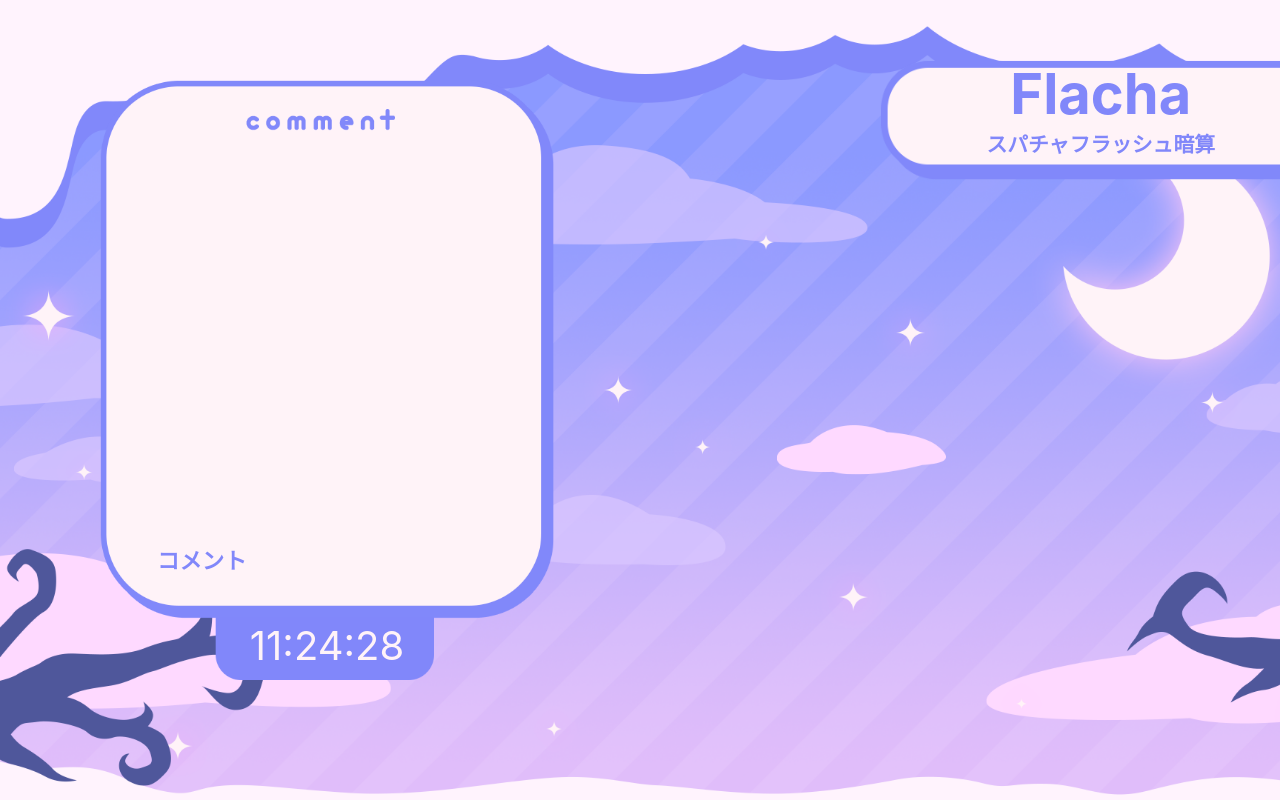
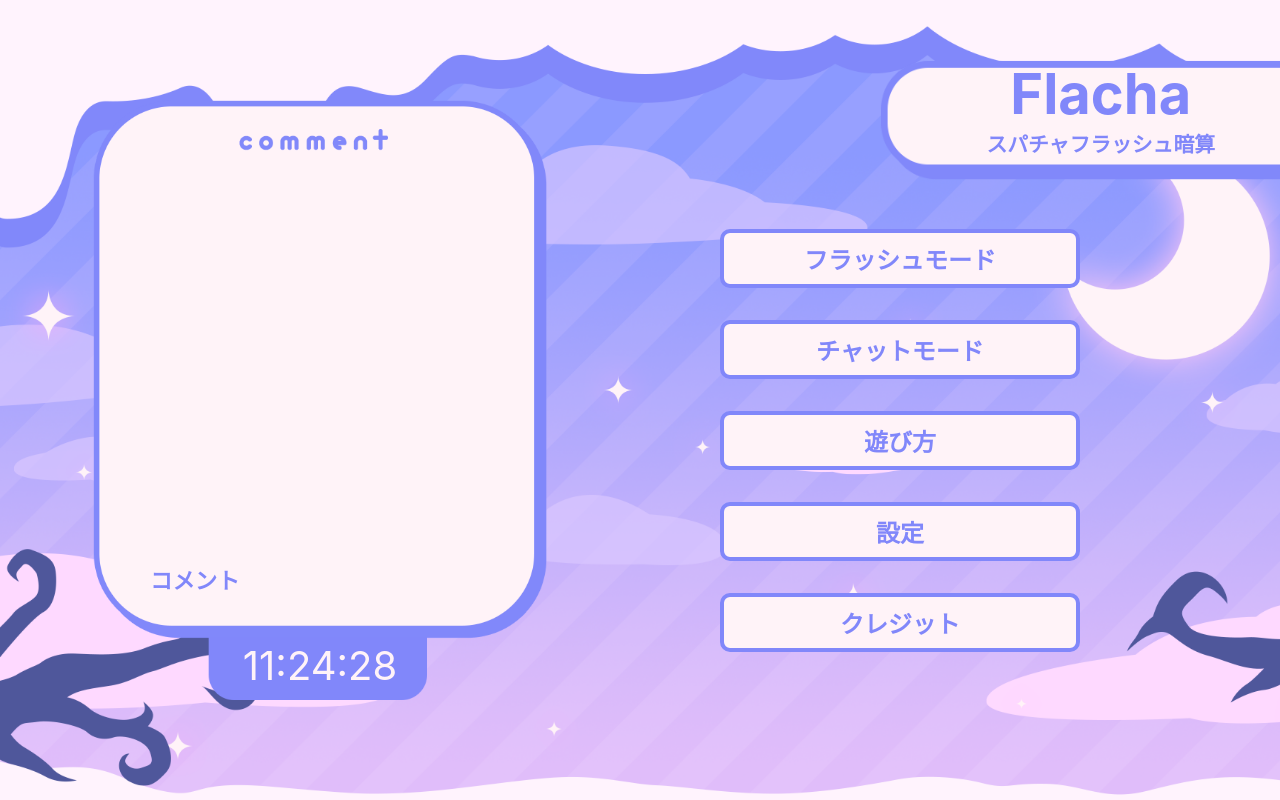
Before and after one commit to yoshi-non/flacha, a Next.js app: page / in a window 1280 px wide. Built offline with nearby package versions, Linux system fonts and the light colour scheme.

Commit message:
change: コンポーネント整理

```diff
--- /dev/null
+++ b/components/home/Button.tsx
@@ -0,0 +1,27 @@
+import Link from 'next/link'
+import React from 'react'
+import styles from '../../styles/Home.module.css'
+
+const Button = () => {
+  return (
+  <div className={styles.btnBox}>
+    <Link href="Flash" className={styles.btnBlock} scroll={false}>
+      フラッシュモード
+    </Link>
+    <Link href="Chat" className={styles.btnBlock} scroll={false}>
+      チャットモード
+    </Link>
+    <div className={styles.btnBlock}>
+      遊び方
+    </div>
+    <Link href="Setting" className={styles.btnBlock} scroll={false}>
+      設定
+    </Link>
+    <Link href="Credit" className={styles.btnBlock} scroll={false}>
+      クレジット
+    </Link>
+  </div>
+  )
+}
+
+export default Button
--- /dev/null
+++ b/components/home/Comment.tsx
@@ -0,0 +1,21 @@
+import React from 'react'
+import { useTime } from '../../hooks/useTime'
+import DigitalClock from '../DigitalClock'
+import styles from '../../styles/Home.module.css'
+
+const Comment = () => {
+  const time = useTime(1000)
+
+  return (
+    <div className={styles.commentBox}>
+    <div className={styles.comments}>
+      <div className={styles.comment}>コメント</div>
+    </div>
+    <div className={styles.commentTime}>
+      <DigitalClock time={time}/>
+    </div>
+  </div>
+  )
+}
+
+export default Comment
--- a/pages/index.tsx
+++ b/pages/index.tsx
@@ -1,13 +1,11 @@
 import Head from 'next/head'
 import Image from 'next/image'
-import Link from 'next/link'
 import styles from '../styles/Home.module.css'
 import Layout from '../components/common/layout'
-import DigitalClock from '../components/DigitalClock'
-import { useTime } from '../hooks/useTime'
+import Comment from '../components/home/Comment'
+import Button from '../components/home/Button'
 
 export default function Home() {
-  const time = useTime(1000)
 
   return (
     <Layout>
@@ -18,8 +16,6 @@ export default function Home() {
           <link rel="icon" href="/favicon.ico" />
         </Head>
 
-
-        {/* タイトル start */}
         <Image
           src="/images/bg_title.png"
           width={400}
@@ -31,37 +27,18 @@ export default function Home() {
           <h1 className={styles.title}>Flacha</h1>
           <h2 className={styles.subtitle}>スパチャフラッシュ暗算</h2>
         </header>
-        {/* タイトル end */}
 
-        {/* コメント start */}
-        <div className={styles.commentBox}>
-          <div className={styles.comments}>
-            <div className={styles.comment}>コメント</div>
+        <div className={styles.layoutContainer}>
+          {/* 左にコメント 右にボタン */}
+
+          <div className={styles.commentContainer}>
+            <Comment/>
           </div>
-          <div className={styles.commentTime}>
-            <DigitalClock time={time}/>
+          <div className={styles.btnContainer}>
+            <Button/>
           </div>
         </div>
-        {/* コメント end */}
-
-        <main className={styles.main}>
-          {/* <Link href="Flash" className={styles.homeBtn} scroll={false}>
-            フラッシュモード
-          </Link>
-          <Link href="Chat" className={styles.homeBtn} scroll={false}>
-            チャットモード
-          </Link>
-          <button className={styles.homeModalBtn}>
-            遊び方
-          </button>
-          <button className={styles.homeModalBtn}>
-            設定
-          </button>
-          <button className={styles.homeModalBtn}>
-            クレジット
-          </button> */}
-        </main>
-        </div>
+      </div>
     </Layout>
   )
 }
--- a/styles/Home.module.css
+++ b/styles/Home.module.css
@@ -2,7 +2,6 @@
 
 .container {
   width: 100%;
-  margin: 0 auto;
   min-height: 100vh;
   background-image: url(../public/images/bg_home.png);
   background-size: cover;
@@ -38,13 +37,31 @@
   text-align: center;
 }
 
+
+/* ----- レイアウト ----- */
+
+.layoutContainer {
+  display: flex;
+}
+
+.commentContainer,
+.btnContainer {
+  flex: 1;
+}
+
 /* コメント */
+.commentContainer {
+  height: 100vh;
+  display: flex;
+  justify-content: center;
+  align-content: center;
+  align-items: center;
+}
+
 .commentBox {
   position: absolute;
   width: 454px;
   height: 600px;
-  top: 5rem;
-  left: 100px;
   background-image: url(../public/images/bg_comment.png);
   background-size: cover;
   display: flex;
@@ -75,30 +92,35 @@
   bottom: 10px;
 }
 
-/* メインコンテンツ */
-/* .main {
-  flex: 1;
-  margin: 5rem auto 0 auto;
+/* ボタン */
+.btnContainer {
+  height: 100vh;
+  display: flex;
+  align-items: center;
 }
 
-.homeBtn,
-.homeModalBtn {
+.btnBox {
+  margin-top: 5rem;
+  margin-left: 3rem;
+  color: #fff3f8;
+}
+
+.btnBlock {
+  padding: 0.5rem 5rem;
   margin: 2rem;
   display: flex;
   justify-content: center;
   align-items: center;
-  color: black;
-  background-color: white;
-  border-radius: 5px;
+  color: #8187fa;
+  font-size: 1.5rem;
+  font-weight: 900;
+  background-color: #fff3f8;
+  border: 4px solid #8187fa;
+  border-radius: 10px;
   cursor: pointer;
   transition: 0.6s;
 }
 
-.homeBtn:hover,
-.homeModalBtn:hover {
+.btnBlock:hover {
   filter: opacity(70%);
 }
-
-.homeModalBtn {
-  width: 100%;
-} */
--- a/styles/globals.css
+++ b/styles/globals.css
@@ -1,7 +1,6 @@
 html,
 body {
   color: #8187fa;
-  background-color: white;
   font-family: -apple-system, BlinkMacSystemFont, Segoe UI, Roboto, Oxygen,
     Ubuntu, Cantarell, Fira Sans, Droid Sans, Helvetica Neue, sans-serif;
 }
@@ -17,14 +16,3 @@ a {
   border: none;
   box-sizing: border-box;
 }
-
-/* @media (prefers-color-scheme: dark) {
-  html {
-    color-scheme: dark;
-  }
-
-  body {
-    color: white;
-    background: black;
-  }
-} */
```
